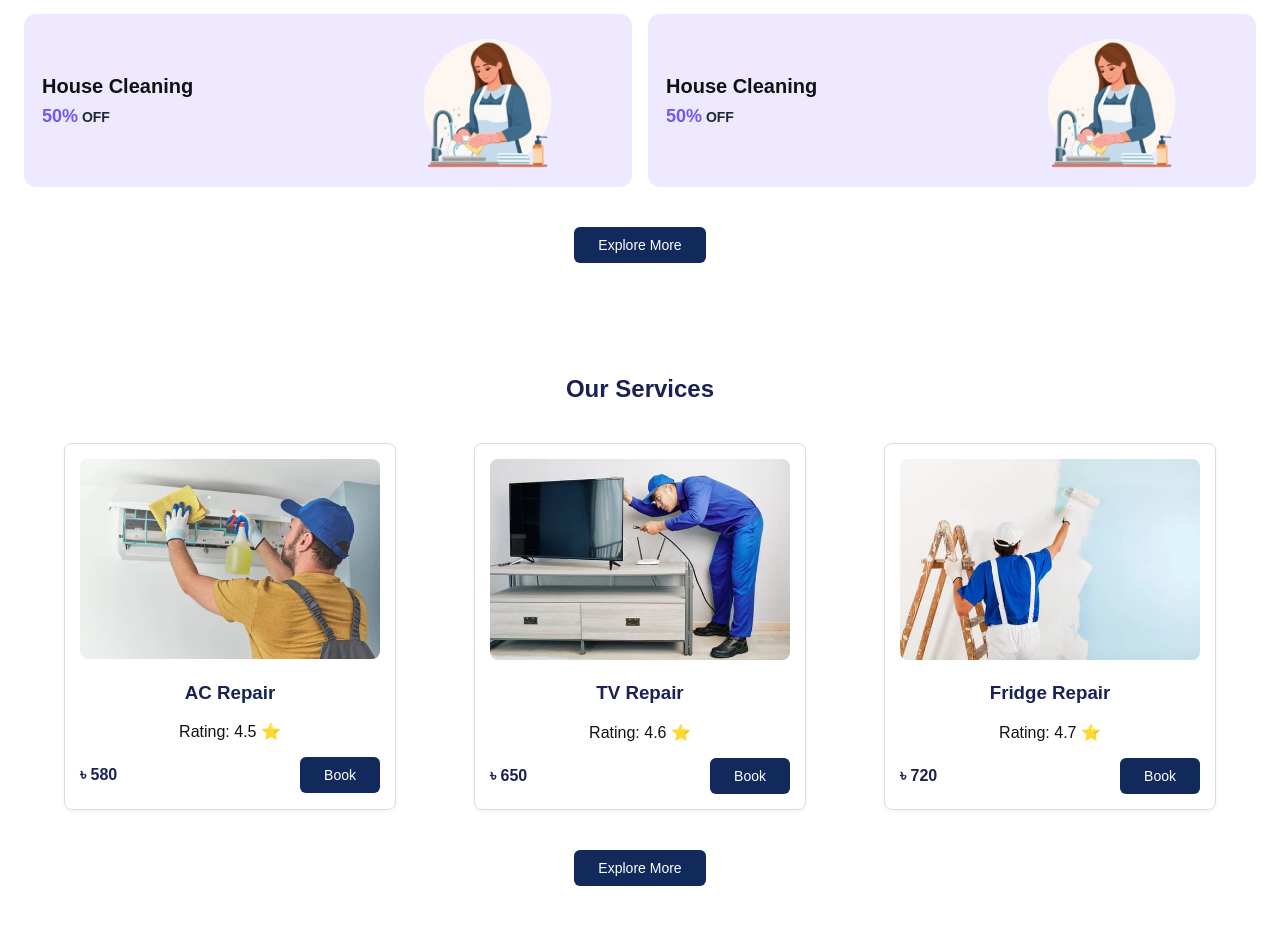
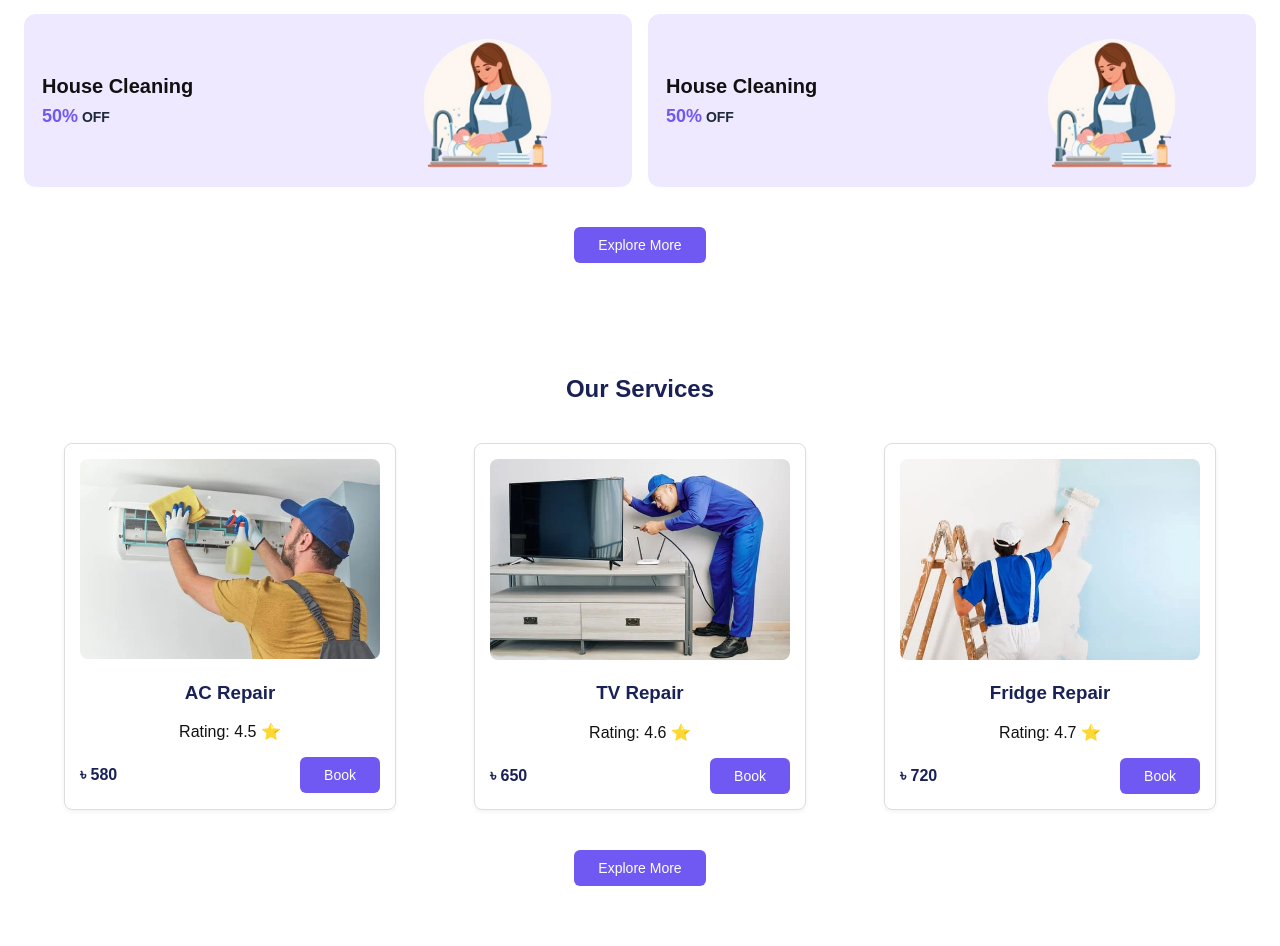
Before and after one commit to i-mTanvir/HRMS, a PHP site: page /customer_dashboard.html in a window 1280 px wide. Shown: the part 705-1651 px from the top of the page. Run offline with PHP 8.4, Linux system fonts and the light colour scheme.

Commit message:
Color update

```diff
--- a/customer_dashboard.css
+++ b/customer_dashboard.css
@@ -236,9 +236,8 @@ body {
     padding: 16px 24px 32px;
 }
 
-.cta-button,
-#cta-button {
-    background: #12295b;
+.cta-button {
+    background: #7058F2;
     color: #fff;
     border: none;
     border-radius: 6px;
@@ -247,9 +246,8 @@ body {
     cursor: pointer;
 }
 
-.cta-button:hover,
-#cta-button:hover {
-    background: #0e2049;
+.cta-button:hover {
+    background: #5e48d6;
 }
 
 #our-services {
--- a/customer_dashboard.html
+++ b/customer_dashboard.html
@@ -86,7 +86,7 @@
         </div>
 
         <div id="cta">
-            <button id="cta-button">Explore More</button>
+            <button class="cta-button">Explore More</button>
         </div>
         <div>
             <div id="our-services">
```
